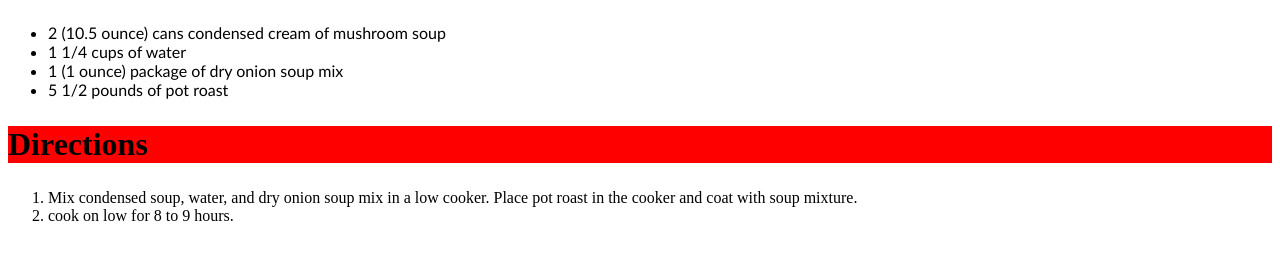
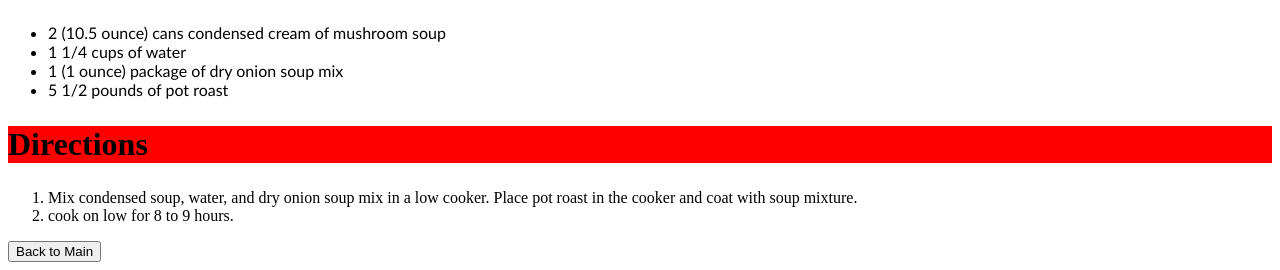
Before and after one commit to StefanLenhard/odin-recipes, a plain HTML site: page recipes/potroast.html in a window 1280 px wide. Shown: the part 577-847 px from the top of the page. Before the commit the page ends 818 px from the top, so only its background shows below. Drawn offline with Linux system fonts and the light colour scheme.

Commit message:
Built: Add button back to index

```diff
--- a/recipes/potroast.html
+++ b/recipes/potroast.html
@@ -25,5 +25,7 @@
     <li>cook on low for 8 to 9 hours.</li>
 
 </ol>
+<a href="../index.html"><button>Back to Main</button></a>
+
 </body>
 </html>
```
